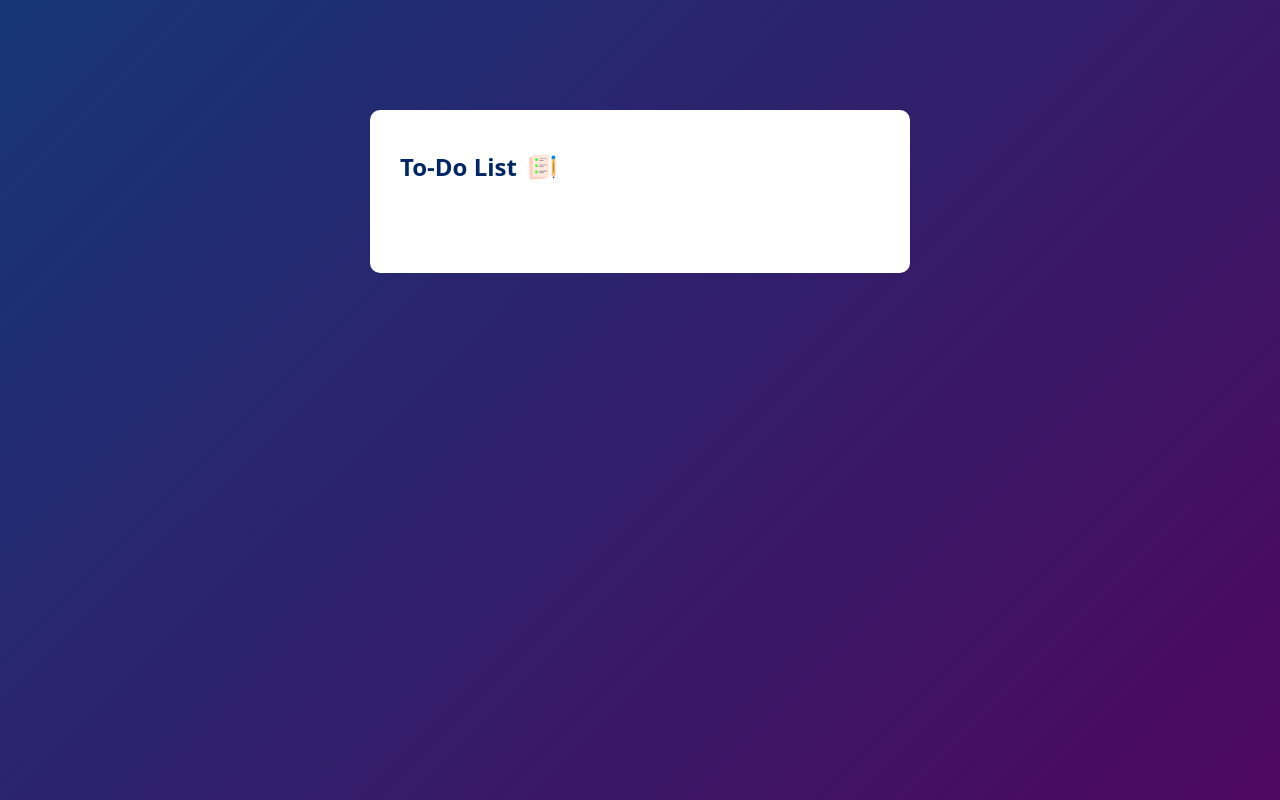
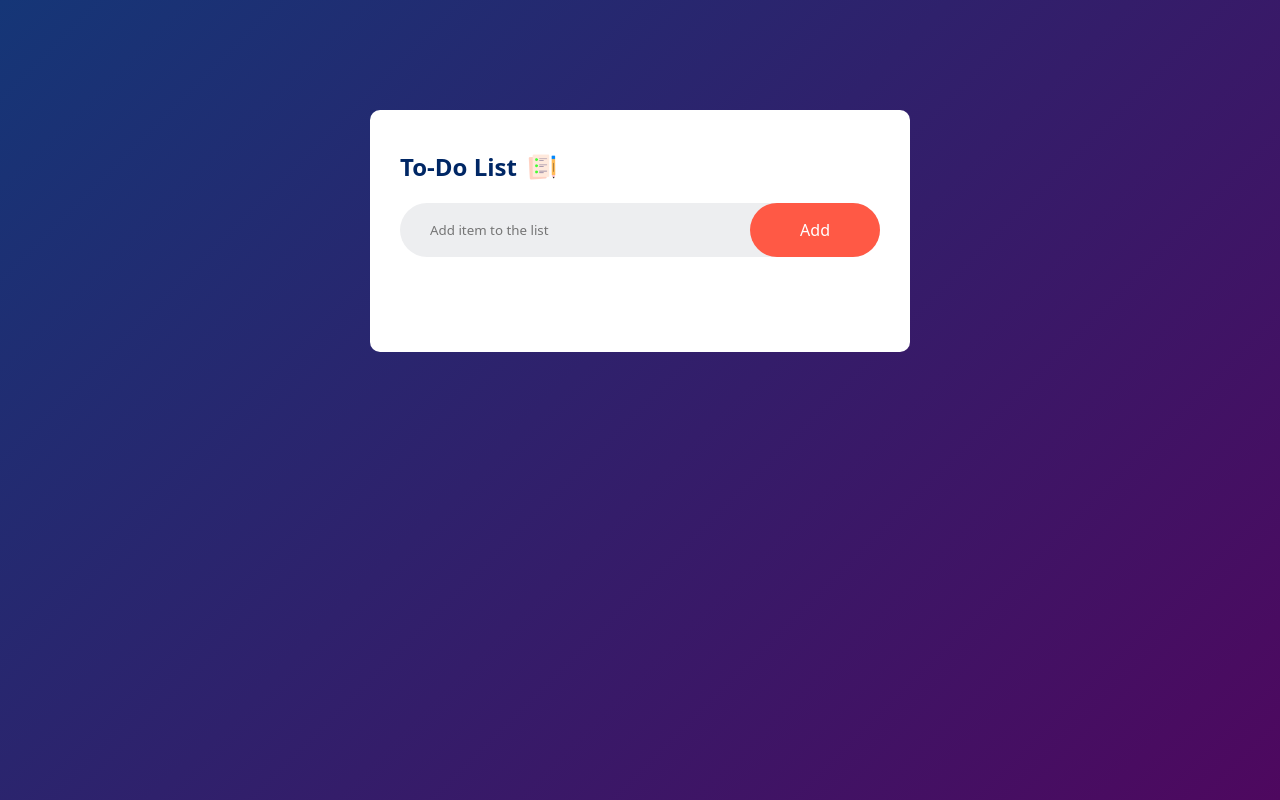
Before and after one commit to uterzic/todo_list_js, a plain HTML site: page index.html in a window 1280 px wide. Drawn offline with Linux system fonts and the light colour scheme.

Commit message:
Added input field and button.

```diff
--- a/index.html
+++ b/index.html
@@ -10,6 +10,10 @@
     <div class="container">
         <div class="todo-app">
             <h2>To-Do List <img src="images/icon.png" alt="Paper and pancel image"></h2>
+            <div class="row">
+                <input type="text" id="input-box" placeholder="Add item to the list">
+                <button>Add</button>
+            </div>
         </div>
     </div>
 </body>
--- a/style.css
+++ b/style.css
@@ -32,3 +32,32 @@
     width: 30px;
     margin-left: 10px;
 }
+
+.row {
+    display: flex;
+    align-items: center;
+    justify-content: space-between;
+    background-color: #edeef0;
+    border-radius: 30px;
+    padding-left: 20px;
+    margin-bottom: 25px;
+}
+
+.row input {
+    flex: 1;
+    border: none;
+    outline: none;
+    background-color: transparent;
+    padding: 10px;
+}
+
+.row button {
+    border: none;
+    outline: none;
+    padding: 16px 50px;
+    background-color: #ff5945;
+    color: white;
+    font-size: 16px;
+    cursor: pointer;
+    border-radius: 40px;
+}
```
